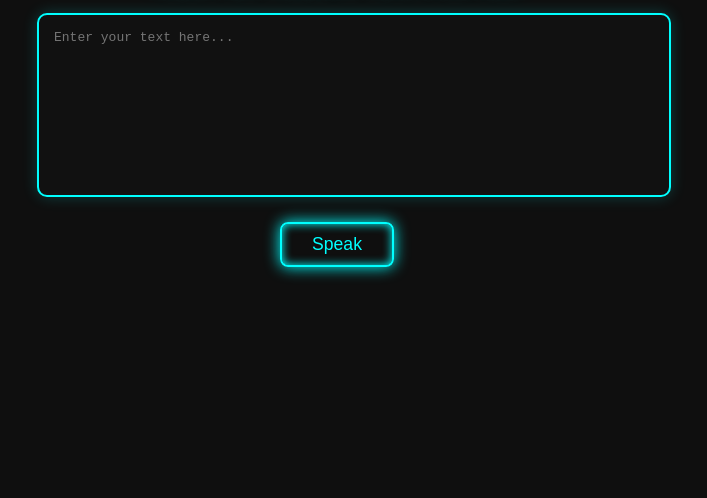
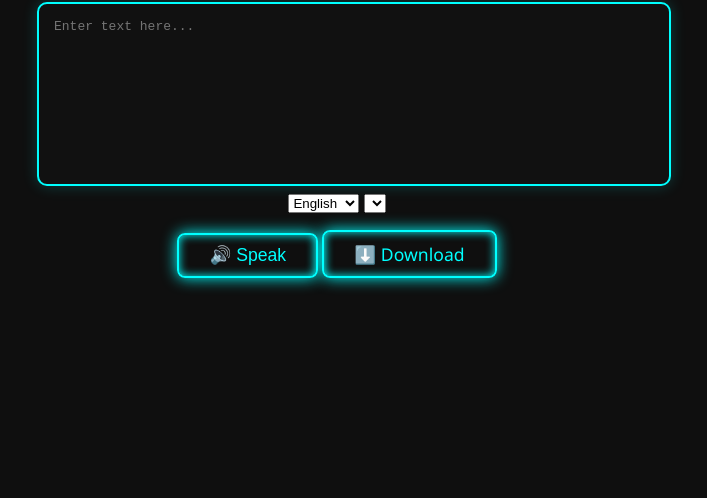
Before and after one commit to Chandramohan-us/Text-to-Audio-Converter, a plain HTML site: page index.html in a window 1280 px wide. Shown: the part 302-800 px from the top of the page, without its empty margins (303-1010 px from the left). Drawn offline with Linux system fonts and the light colour scheme.

Commit message:
Update index.html

```diff
--- a/index.html
+++ b/index.html
@@ -2,15 +2,30 @@
 <html lang="en">
 <head>
   <meta charset="UTF-8" />
-  <meta name="viewport" content="width=device-width, initial-scale=1.0" />
-  <title>Neon Text to Speech</title>
+  <meta name="viewport" content="width=device-width, initial-scale=1.0"/>
+  <title>Neon Text to Audio</title>
   <link rel="stylesheet" href="style.css" />
 </head>
 <body>
   <div class="container">
     <h1 class="glow">Text to Audio Converter</h1>
-    <textarea id="textInput" placeholder="Enter your text here..."></textarea>
-    <button onclick="speakText()" class="neon-button">Speak</button>
+
+    <textarea id="textInput" placeholder="Enter text here..."></textarea>
+
+    <div class="row">
+      <select id="languageSelect">
+        <option value="en-US">English</option>
+        <option value="ta-IN">Tamil</option>
+        <option value="hi-IN">Hindi</option>
+        <option value="es-ES">Spanish</option>
+        <option value="fr-FR">French</option>
+      </select>
+
+      <select id="voiceSelect"></select>
+    </div>
+
+    <button onclick="speakText()" class="neon-button">🔊 Speak</button>
+    <a id="downloadBtn" class="neon-button hidden" download="speech.wav">⬇️ Download</a>
   </div>
 
   <script src="script.js"></script>
```
